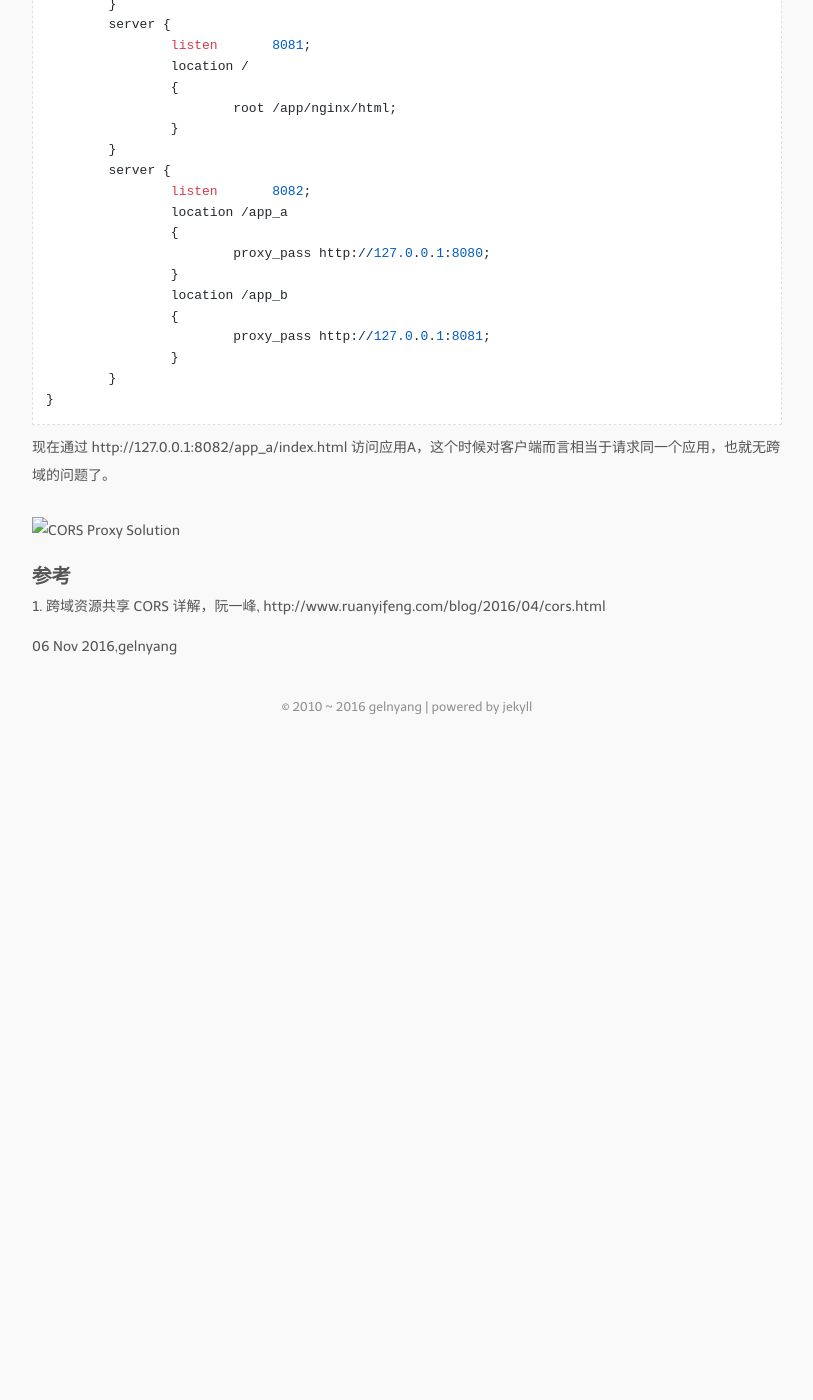
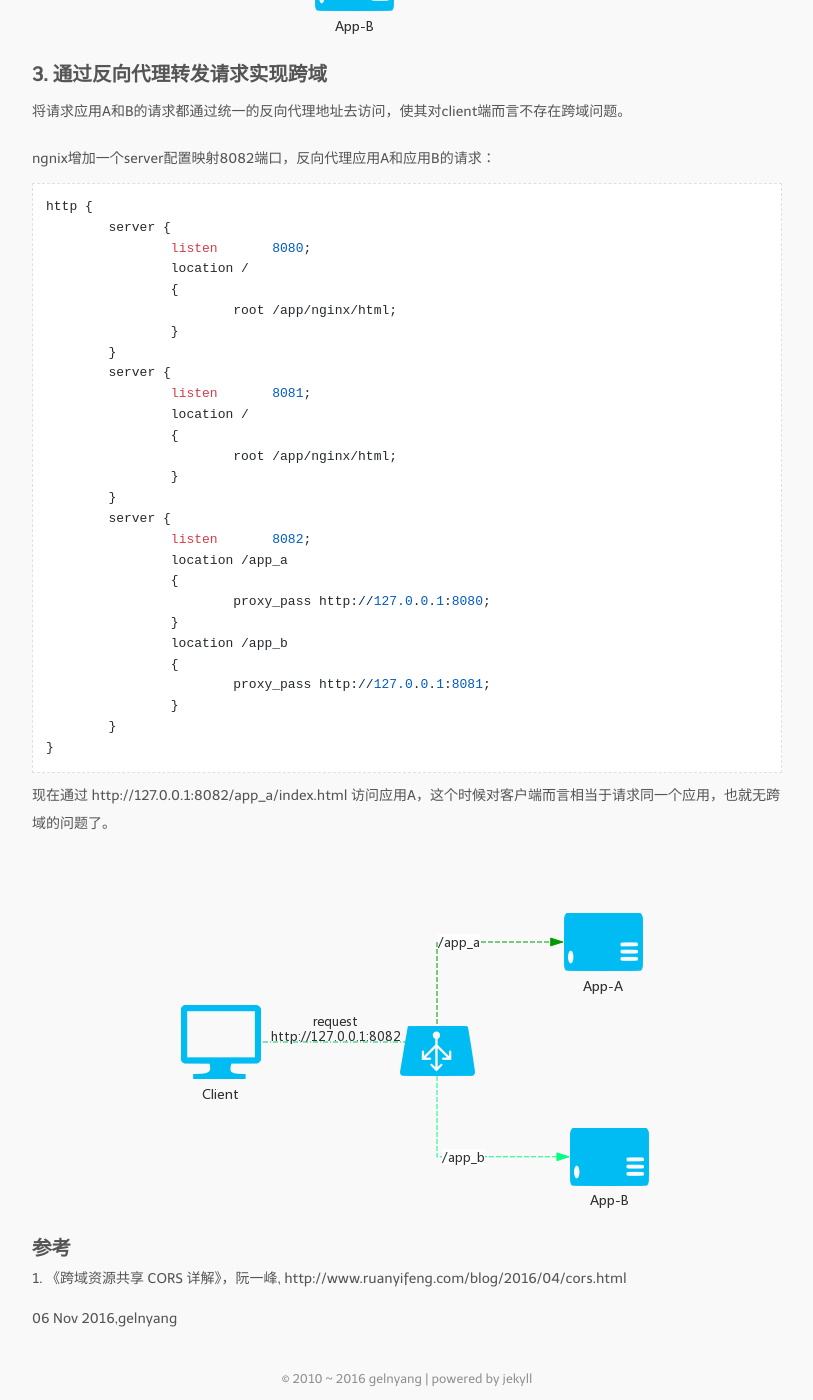
Before and after one commit to wongoo/blog-jekyll, a Jekyll site: the page built from _posts/2016-12-03-cors-solution.markdown, in a window 1280 px wide and 1400 px high, scrolled down 2241 px. Shown: the whole window, without its empty margins (233-1046 px from the left). Built offline with Jekyll 4.4.1, drawn with Linux system fonts in a browser that asks for light colours; nearby versions of some CDN libraries; some web fonts are replaced; Markdown is read by kramdown in place of the engine named in the settings; comment, search, counter and statistics services are not loaded; before the commit the page ends 2969 px from its top, so only the background shows below that.

Commit message:
update post format

````diff
--- a/_posts/2016-12-03-cors-solution.markdown
+++ b/_posts/2016-12-03-cors-solution.markdown
@@ -17,12 +17,14 @@
 
 ### 1.1 跨应用访问
 假设现在有两个应用，应用A和应用B，分别可通过以下两个地址访问,A应用的index.html要跨域访问B应用的data.html ：
+
 ```
 应用A: http://127.0.0.1:8080/app_a/index.html
 应用B: http://127.0.0.1:8081/app_b/data.txt
 ```
 
 index.html:
+
 ```
 <html>
  <head><title>index</title>
@@ -40,11 +42,14 @@
 ```
 
 data.txt:
+
 ```
 DATA OF APPLICATION B
 ```
+
 ### 1.2. nginx 配置两个应用访问地址
 nginx.conf配置内容如下：
+
 ```
 worker_processes  1;
 events {
@@ -73,6 +78,7 @@
 浏览器访问 http://127.0.0.1:8080/app_a/index.html, 请求request的头部有包含Origin头部，其值为http://127.0.0.1:8080，浏览器会将其和response中的Access-Control-Allow-Origin的头部值进行比较，如果一致，或者Access-Control-Allow-Origin的值为“*”, 则允许访问.
 
 但回复response头部不包含Access-Control-Allow-Origin，则不允许访问，提示报错：
+
 ```
 XMLHttpRequest cannot load http://127.0.0.1:8081/app_b/data.txt. No 'Access-Control-Allow-Origin' header is present on the requested resource. Origin 'http://127.0.0.1:8080' is therefore not allowed access. The response had HTTP status code 404.
 ```
@@ -80,6 +86,7 @@
 ## 2. 服务端Response增加Access-Control-Allow-Origin头部允许跨域访问：
 
 修改应用B的配置，在response中增加Access-Control-Allow-Origin头部允许跨域访问：
+
 ```
 server {
         listen       8081;
@@ -90,15 +97,17 @@
         }
 }
 ```
+
 注意：此处配置为“*”，允许所有其他应用访问，也可以配置为 "http://127.0.0.1:8080" 只允许这个应用地址的请求。
 
-![CORS Request](/media/file/2016/cors_request.png "CORS Request")
+![CORS Request](/media/files/2016/cors_request.png "CORS Request")
 
 ## 3. 通过反向代理转发请求实现跨域
 
 将请求应用A和B的请求都通过统一的反向代理地址去访问，使其对client端而言不存在跨域问题。
 
 ngnix增加一个server配置映射8082端口，反向代理应用A和应用B的请求：
+
 ```
 http {
         server {
@@ -132,11 +141,11 @@
 现在通过 http://127.0.0.1:8082/app_a/index.html 访问应用A，这个时候对客户端而言相当于请求同一个应用，也就无跨域的问题了。
 
 
-![CORS Proxy Solution](/media/file/2016/cors_proxy_solution.png "CORS Proxy Solution")
+![CORS Proxy Solution](/media/files/2016/cors_proxy_solution.png "CORS Proxy Solution")
 
 ## 参考
 
-1. 跨域资源共享 CORS 详解，阮一峰, http://www.ruanyifeng.com/blog/2016/04/cors.html
+1. 《跨域资源共享 CORS 详解》，阮一峰, http://www.ruanyifeng.com/blog/2016/04/cors.html
 
 
 
````
